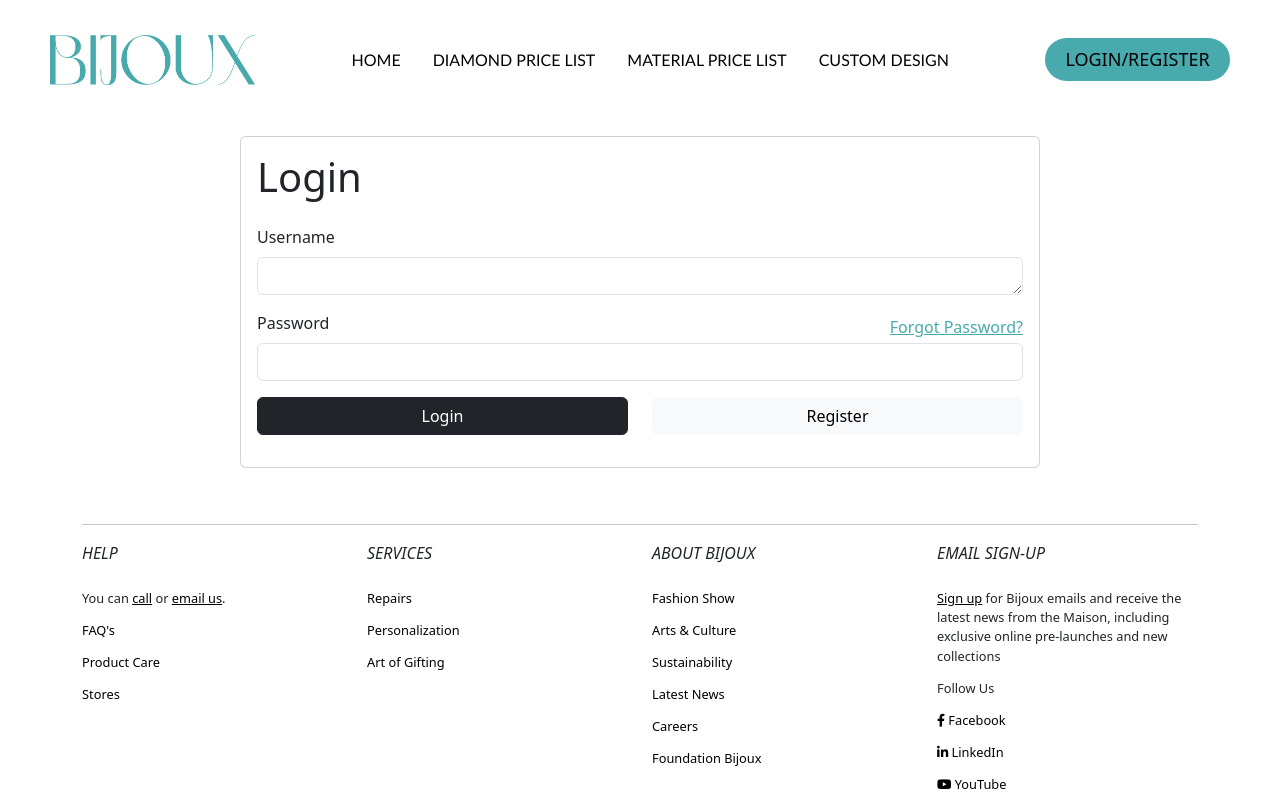
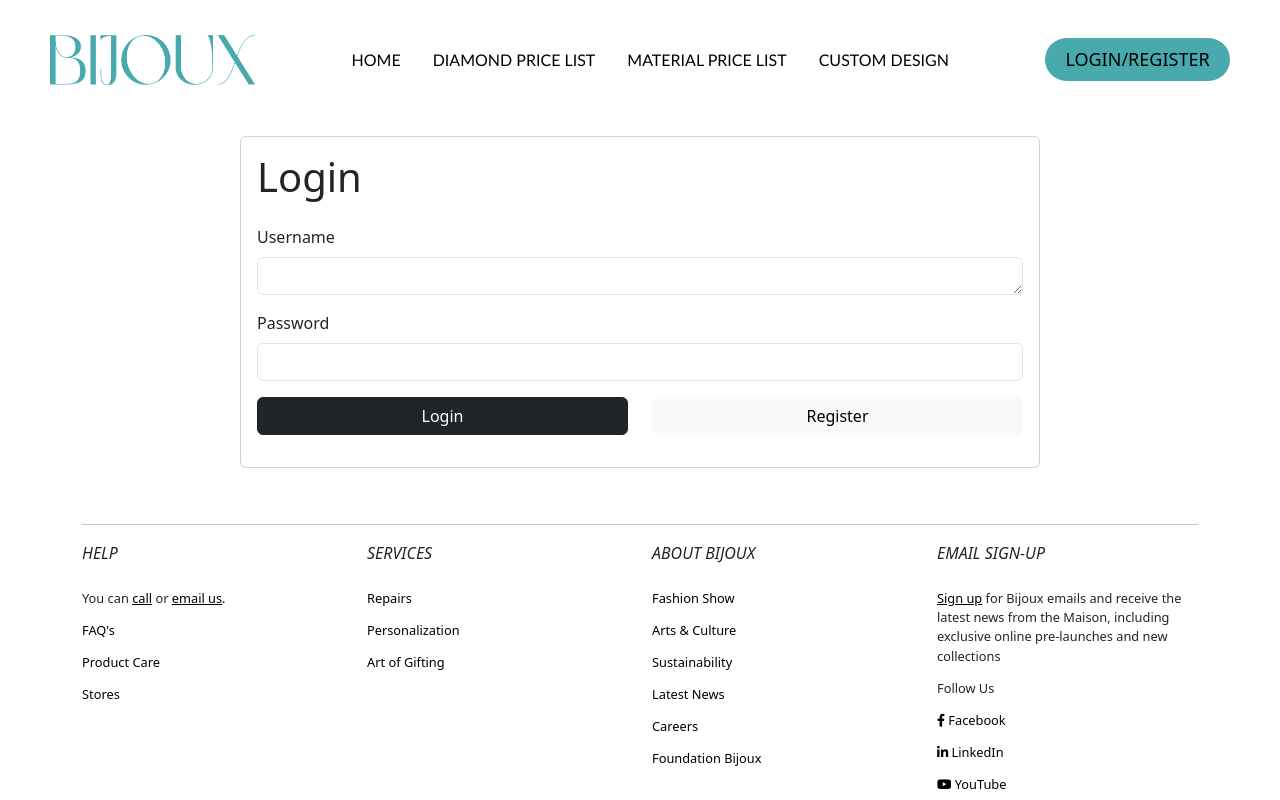
Before and after one commit to AnhNTSE183225/JPOS_FRONT, a React (Vite) app: page /login in a window 1280 px wide. Shown: the top 800 px of the page. Built offline with nearby package versions, Linux system fonts and the light colour scheme.

Commit message:
remove forgot password

```diff
--- a/src/pages/LoginPage.jsx
+++ b/src/pages/LoginPage.jsx
@@ -81,7 +81,7 @@ const LoginPage = () => {
                 <div className="mb-3">
                     <div className="d-flex justify-content-between align-items-center">
                         <label className="form-label">Password</label>
-                        <Link to="" className={styles.customLink}>Forgot Password?</Link>
+
                     </div>
                     <input
                         value={password}
```
